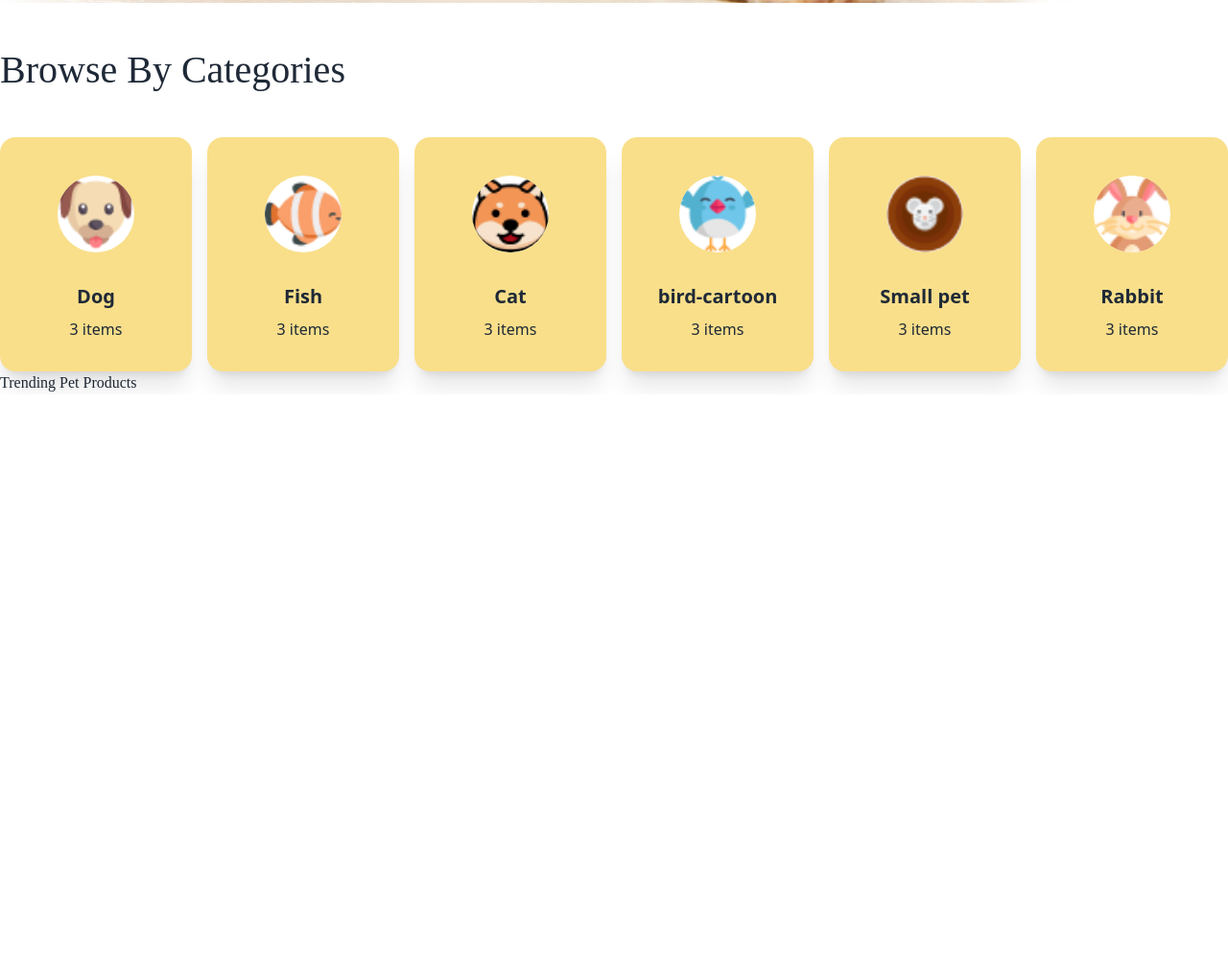
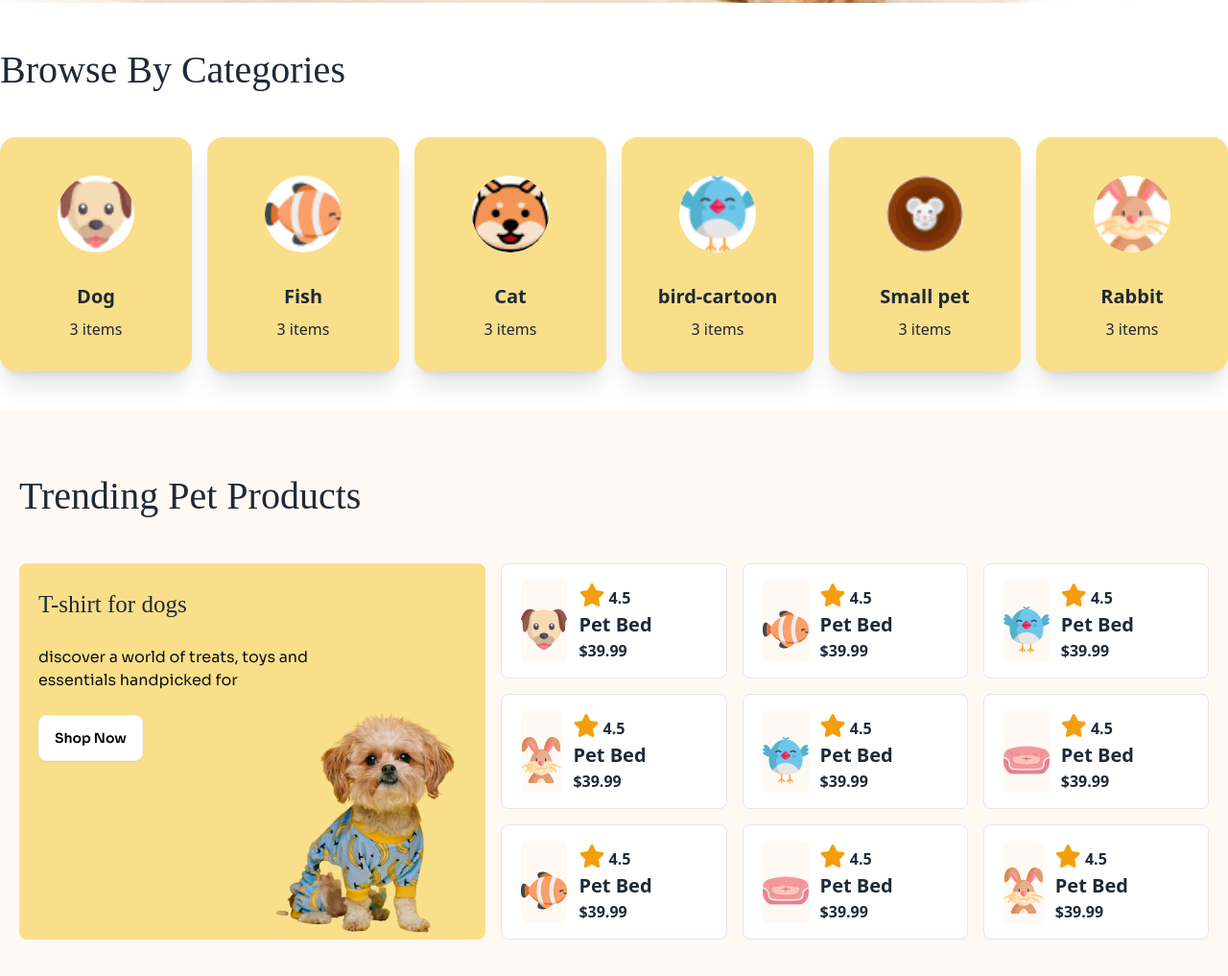
Before and after one commit to rjsuchy/Browse4Pets, a plain HTML site: page index.html in a window 1280 px wide. Shown: the part 814-1831 px from the top of the page at 96% size. Before the commit the page ends 1225 px from the top, so only its background shows below. Drawn offline with nearby package versions, Linux system fonts and the light colour scheme; a web font is replaced by a local one.

Commit message:
tranding products..>> grid-span

```diff
--- a/index.html
+++ b/index.html
@@ -215,8 +215,123 @@
    </section>
 
   <!-- Trending Pet Products section -->
-   <section>
-     <h2 class="adlam-display ">Trending Pet Products</h2>
+   <section class="bg-[#FFF9F4]  w-full pb-8 mt-10 p-5">
+     <h2 class="adlam-display text-[40px] font-normal pt-10 pb-10 ">Trending Pet Products</h2>
+
+     <!-- grids-part2 -->
+     <div class=" mb-8 grid grid-flow-row gap-4   md:grid-cols-2  lg:grid-cols-5 ">
+
+      <!-- card 1 -->
+      <div class="row-span-3 col-span-2 bg-[#F9DF8A] rounded-lg relative ..">
+          <div class="pl-5 pb-32 pt-6 flex-col space-y-6 ">
+            <h2 class="adlam-display text-[25px]">T-shirt for dogs</h2>
+            <p class=" sora text-paragraph-color font-[]">discover a world of treats, toys and <br>essentials handpicked for </p>
+            <a class=" sora btn  bg-white text-black">Shop Now</a>
+          </div>
+
+          <img class="absolute bottom-0 right-0 " src="assets/cute-pet-small.png" alt="">
+
+      </div>
+      <!-- card2 -->
+      <div class="flex space-x-3 border pl-5 pt-4 pb-4 rounded-lg bg-white ">
+        <div class="bg-[#FFF9F4] rounded-md">
+          <img class="pt-7" src="assets/dog-cartoon.png" alt="">
+        </div>
+           <div>
+            <p class="font-semibold text-[16px]"> <i class="fa-solid fa-star text-2xl text-amber-500"></i> 4.5</p>
+            <h3 class="Sora text-[20px] font-bold">Pet Bed</h3>
+            <p class="Sora text-[16px] font-semibold">$39.99</p>
+           </div>
+      </div>
+      <!-- card3 -->
+      <div class="flex space-x-3  border pl-5 pt-4 pb-4 rounded-lg bg-white ">
+        <div class="bg-[#FFF9F4] rounded-md">
+          <img class="pt-7" src="assets/fish-cartoon.png" alt="">
+        </div>
+           <div>
+            <p class="font-semibold text-[16px]"> <i class="fa-solid fa-star text-2xl text-amber-500"></i> 4.5</p>
+            <h3 class="Sora text-[20px] font-bold">Pet Bed</h3>
+            <p class="Sora text-[16px] font-semibold">$39.99</p>
+           </div>
+        </div>
+      <!-- card4 -->
+      <div class="flex space-x-3  border pl-5 pt-4 pb-4 rounded-lg bg-white">
+        <div class="bg-[#FFF9F4] rounded-md">
+          <img class="pt-7" src="assets/bird-cartoon.png" alt="">
+        </div>
+           <div>
+            <p class="font-semibold text-[16px]"> <i class="fa-solid fa-star text-2xl text-amber-500"></i> 4.5</p>
+            <h3 class="Sora text-[20px] font-bold">Pet Bed</h3>
+            <p class="Sora text-[16px] font-semibold">$39.99</p>
+           </div>
+       </div>
+      <!-- card5 -->
+      <div class="flex space-x-3  border pl-5 pt-4 pb-4 rounded-lg bg-white">
+        <div class="bg-[#FFF9F4] rounded-md ">
+          <img class="pt-7" src="assets/rabbit-cartoon.png" alt="">
+        </div>
+           <div>
+            <p class="font-semibold text-[16px]"> <i class="fa-solid fa-star text-2xl text-amber-500"></i> 4.5</p>
+            <h3 class="Sora text-[20px] font-bold">Pet Bed</h3>
+            <p class="Sora text-[16px] font-semibold">$39.99</p>
+           </div>
+       </div>
+      <!-- card6 -->
+      <div class="flex space-x-3  border pl-5 pt-4 pb-4 rounded-lg bg-white">
+        <div class="bg-[#FFF9F4]  rounded-md ">
+          <img class="pt-7" src="assets/bird-cartoon.png" alt="">
+        </div>
+           <div>
+            <p class="font-semibold text-[16px]"> <i class="fa-solid fa-star text-2xl text-amber-500"></i> 4.5</p>
+            <h3 class="Sora text-[20px] font-bold">Pet Bed</h3>
+            <p class="Sora text-[16px] font-semibold">$39.99</p>
+           </div>
+       </div>
+      <!-- card7 -->
+      <div class="flex space-x-3  border pl-5 pt-4 pb-4 rounded-lg bg-white">
+        <div class="bg-[#FFF9F4] rounded-md">
+          <img class="pt-7" src="assets/pet-couch.png" alt="">
+        </div>
+           <div>
+            <p class="font-semibold text-[16px]"> <i class="fa-solid fa-star text-2xl text-amber-500"></i> 4.5</p>
+            <h3 class="Sora text-[20px] font-bold">Pet Bed</h3>
+            <p class="Sora text-[16px] font-semibold">$39.99</p>
+           </div>
+       </div>
+      <!-- card8 -->
+      <div class="flex space-x-3  border pl-5 pt-4 pb-4 rounded-lg bg-white ">
+        <div class="bg-[#FFF9F4] rounded-md ..">
+          <img class="pt-7" src="assets/fish-cartoon.png" alt="">
+        </div>
+           <div>
+            <p class="font-semibold text-[16px]"> <i class="fa-solid fa-star text-2xl text-amber-500"></i> 4.5</p>
+            <h3 class="Sora text-[20px] font-bold">Pet Bed</h3>
+            <p class="Sora text-[16px] font-semibold">$39.99</p>
+           </div>
+       </div>
+      <!-- card9 -->
+      <div class="flex space-x-3  border pl-5 pt-4 pb-4 rounded-lg bg-white ">
+        <div class="bg-[#FFF9F4] rounded-md ">
+          <img class="pt-7" src="assets/pet-couch.png" alt="">
+        </div>
+           <div>
+            <p class="font-semibold text-[16px]"> <i class="fa-solid fa-star text-2xl text-amber-500"></i> 4.5</p>
+            <h3 class="Sora text-[20px] font-bold">Pet Bed</h3>
+            <p class="Sora text-[16px] font-semibold">$39.99</p>
+           </div>
+       </div>
+      <!-- card10 -->
+      <div class="flex space-x-3 border pl-5 pt-4 pb-4 rounded-lg bg-white">
+        <div class="bg-[#FFF9F4] rounded-md">
+          <img class="pt-7" src="assets/rabbit-cartoon.png" alt="">
+        </div>
+           <div>
+            <p class="font-semibold text-[16px]"> <i class="fa-solid fa-star text-2xl text-amber-500"></i> 4.5</p>
+            <h3 class="Sora text-[20px] font-bold">Pet Bed</h3>
+            <p class="Sora text-[16px] font-semibold">$39.99</p>
+           </div>
+       </div>
+    </div>
    </section>
 
   <!-- .......Extra secrion :: pet foods ...... -->
```
